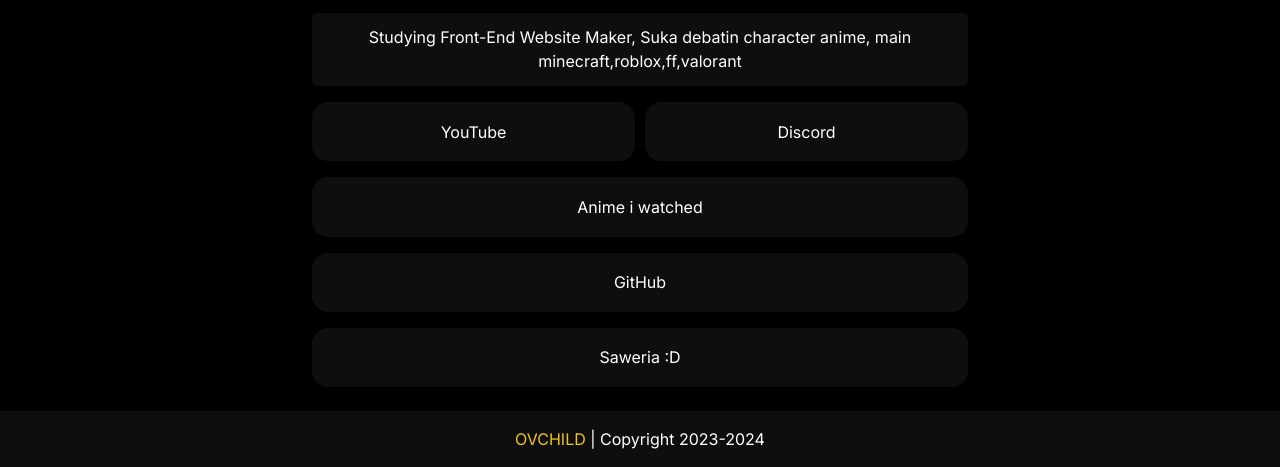
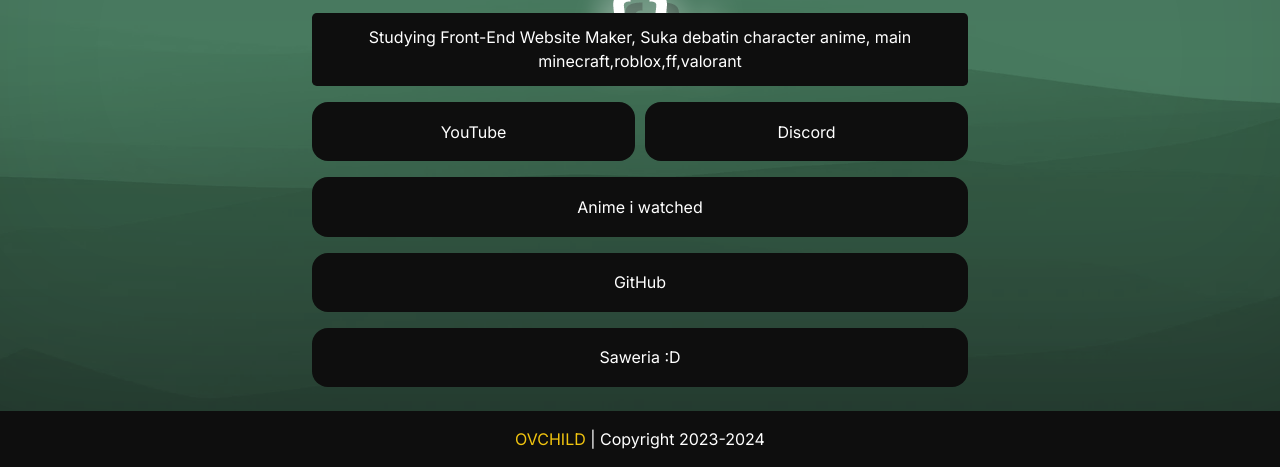
Before and after one commit to overchildern/about-overchildern, a plain HTML site: page index.html in a window 1280 px wide. Shown: the part 361-828 px from the top of the page. Drawn offline with Linux system fonts and the light colour scheme.

Commit message:
Update style.css

```diff
--- a/css/style.css
+++ b/css/style.css
@@ -9,7 +9,7 @@
 
   /* You can change the background color by typing the color code. (If you do not enter a background-image image, the background-color will be active.) */
   --background_color: #000;
-  --background_image: url("../img/wpaper.jpg");
+  --background_image: url("../img/wpaper.png");
 
   /* You can change the frame thickness and color of the picture by typing the number of pixels and the color code. */
   --image_border_color: #000;
```
